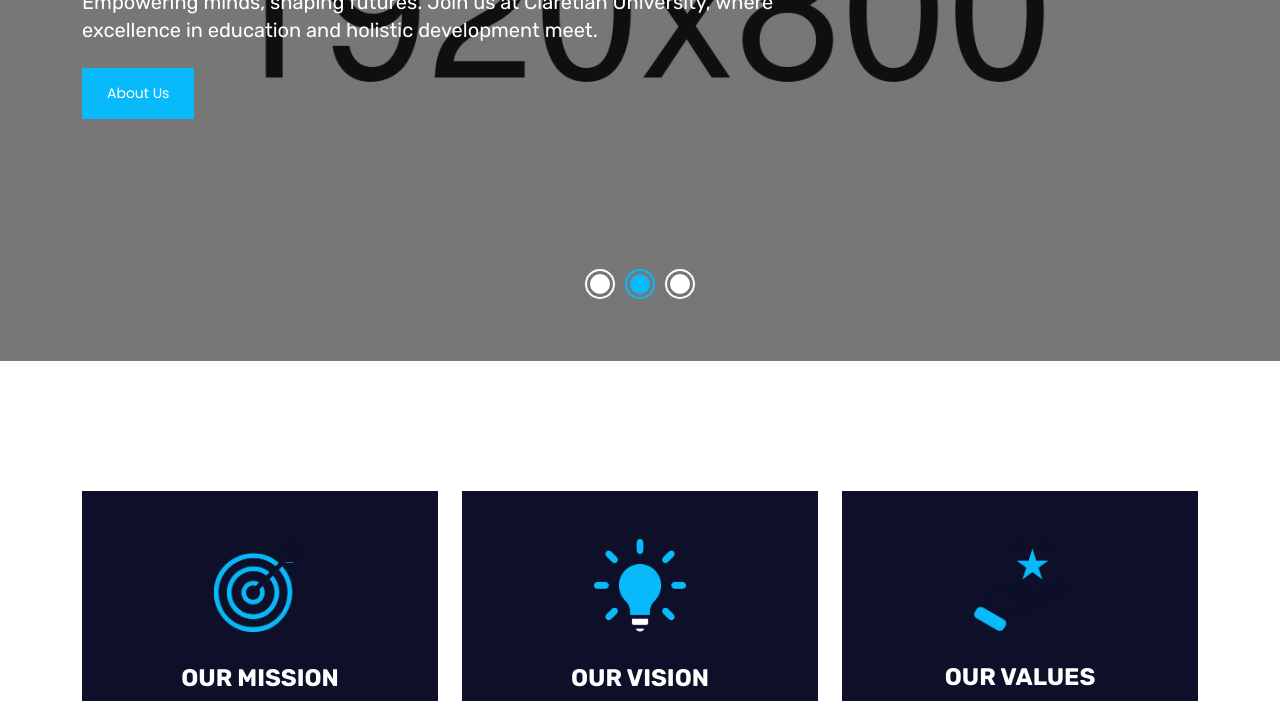
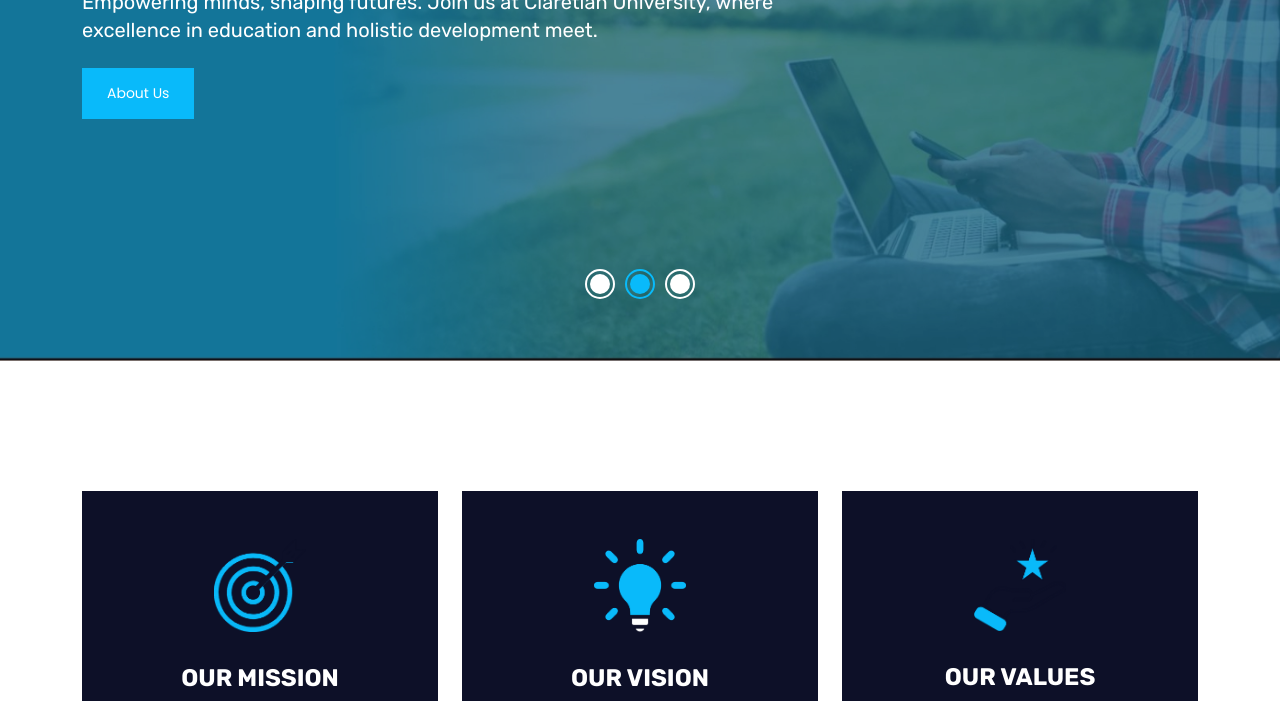
Before and after one commit to Terenceonye/claretian-university, a plain HTML site: page index.html in a window 1280 px wide. Shown: the part 499-1200 px from the top of the page. Drawn offline with Linux system fonts and the light colour scheme.

Commit message:
initial commit 3

```diff
--- a/index.html
+++ b/index.html
@@ -283,6 +283,7 @@
                                                     </ul>
                                                 </li>
                                                 <li><a class="dropdown-item" href="https://elibrary.claretianuniversity.edu.ng/" target="_blank">E-Library</a></li>
+                                                <li><a class="dropdown-item" href="#">Open access</a></li>
                                             </ul>
                                         </li>
                                         <!-- End of 5th Menu item (E-Resources) -->
@@ -437,7 +438,7 @@
                 </div>
             </div>
             <div class="slider-area height-700 swiper-slide overlay"
-                style="background:url(assets/images/slider_bg.jpg) rgba(0, 0, 0, .5);">
+                style="background:url(assets/images/smple.jpg) rgba(0, 0, 0, .5);">
                 <div class="container">
                     <div class="row">
                         <div class="col-md-8">
```
Also changed, not shown: assets/images/smple.jpg (added).
